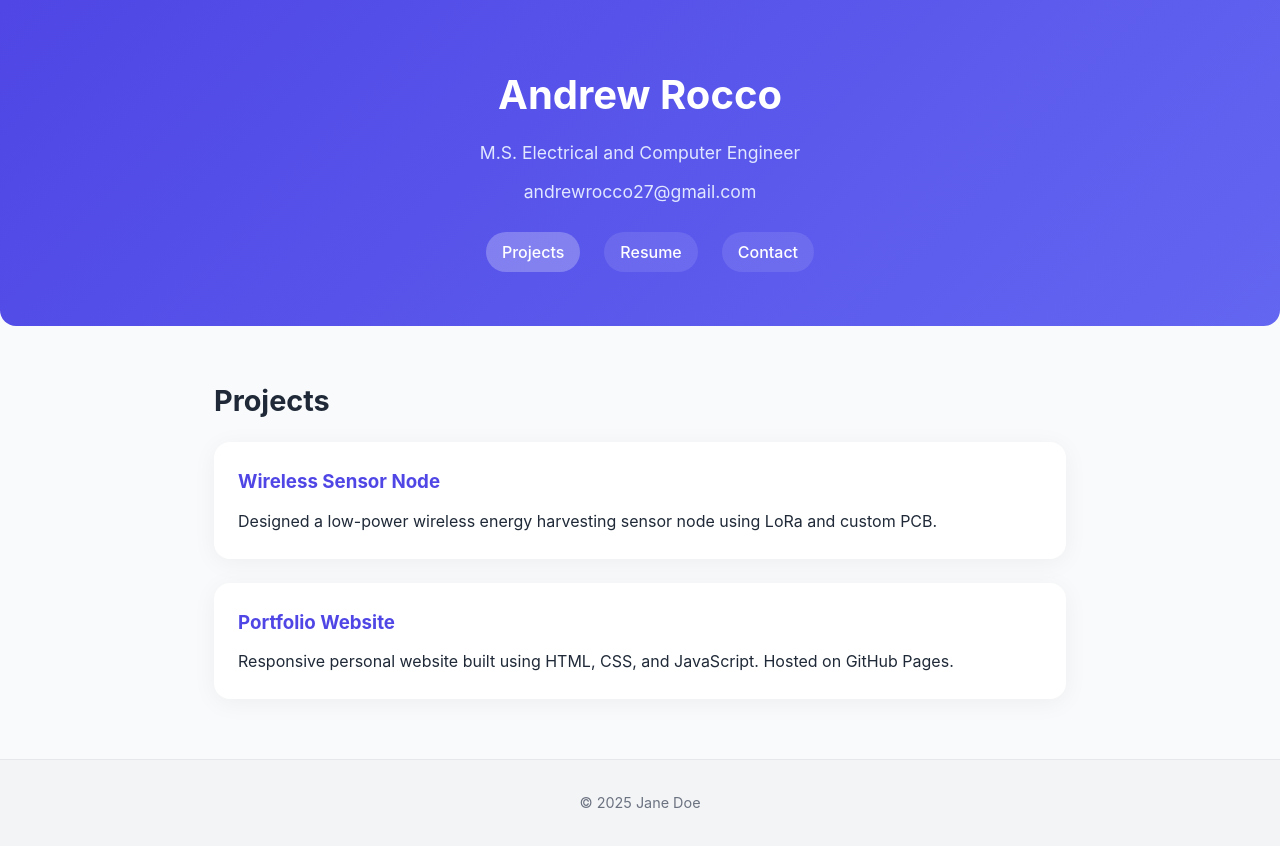
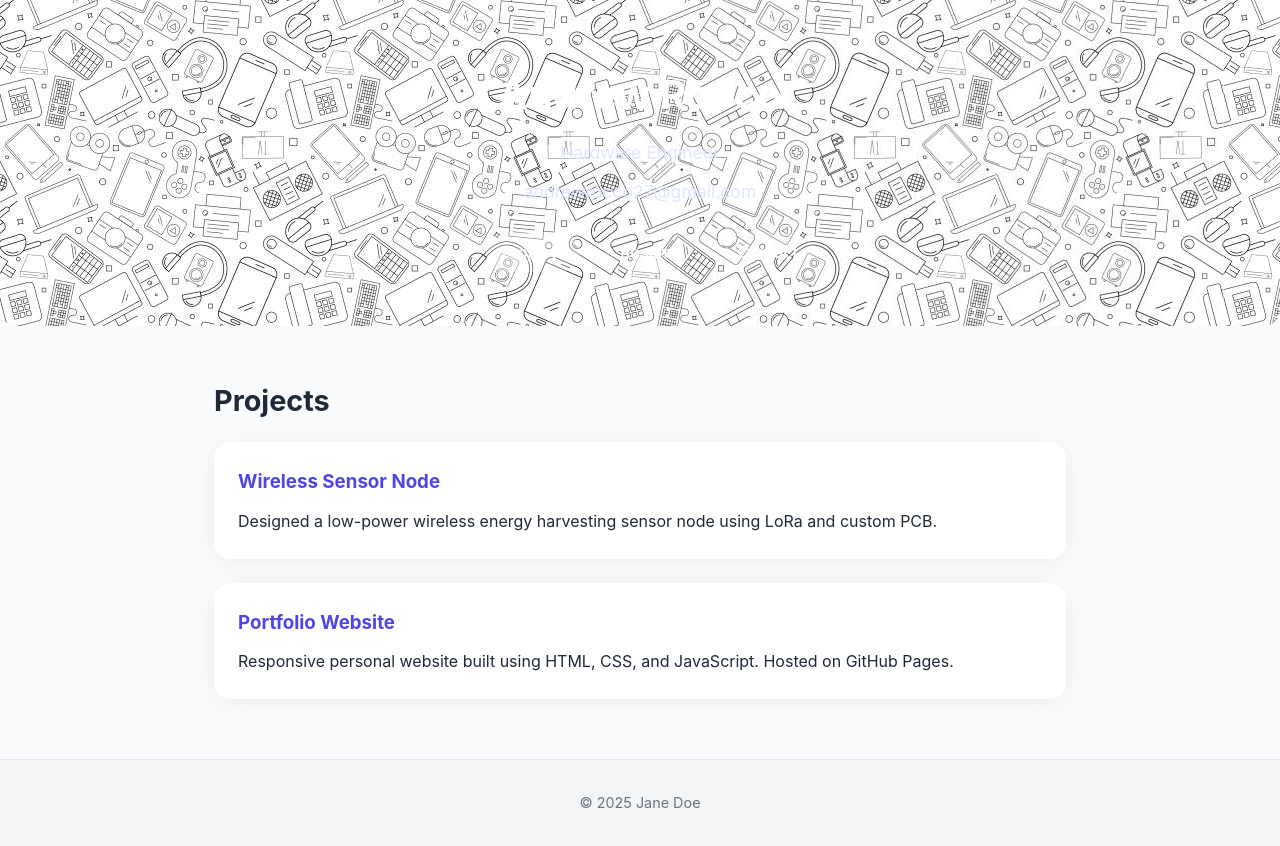
Before and after one commit to andrewlrocco/portfolio, a plain HTML site: page index.html in a window 1280 px wide. Drawn offline with Linux system fonts and the light colour scheme.

Commit message:
Add header background and some info.

```diff
--- a/index.html
+++ b/index.html
@@ -9,7 +9,7 @@
 <body>
   <header>
     <h1>Andrew Rocco</h1>
-    <p>M.S. Electrical and Computer Engineer</p>
+    <p>Hardware Engineer</p>
     <p>andrewrocco27@gmail.com</p>
     <nav>
       <ul>
@@ -47,7 +47,7 @@
       <h2>Contact Info</h2>
       <p><strong>Email:</strong> jane.doe@example.com</p>
       <p><strong>GitHub:</strong> <a href="https://github.com/janedoe" target="_blank">github.com/janedoe</a></p>
-      <p><strong>LinkedIn:</strong> <a href="https://linkedin.com/in/janedoe" target="_blank">linkedin.com/in/janedoe</a></p>
+      <p><strong>LinkedIn:</strong> <a href="https://linkedin.com/in/andrewlrocco" target="_blank">linkedin.com/in/andrewlrocco</a></p>
     </section>
   </main>
 
--- a/styles.css
+++ b/styles.css
@@ -25,7 +25,7 @@
 
   /* Header */
   header {
-    background: linear-gradient(135deg, var(--primary), var(--accent));
+    background-image:url("images/header-background.jpg");
     color: white;
     text-align: center;
     padding: 60px 20px;
```
Also changed, not shown: images/header-background.jpg (added).
